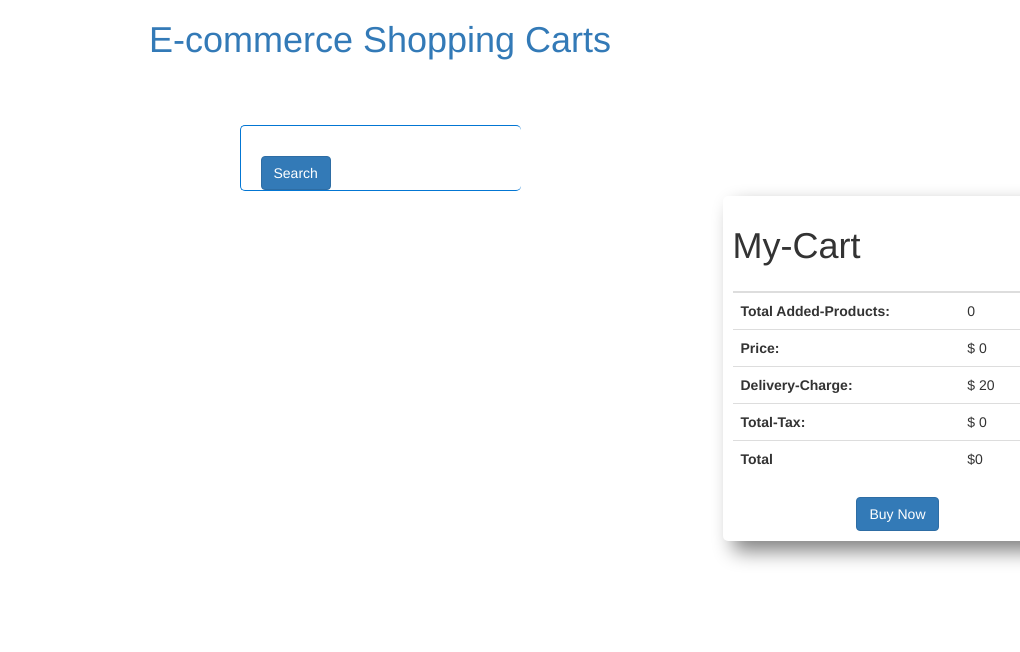
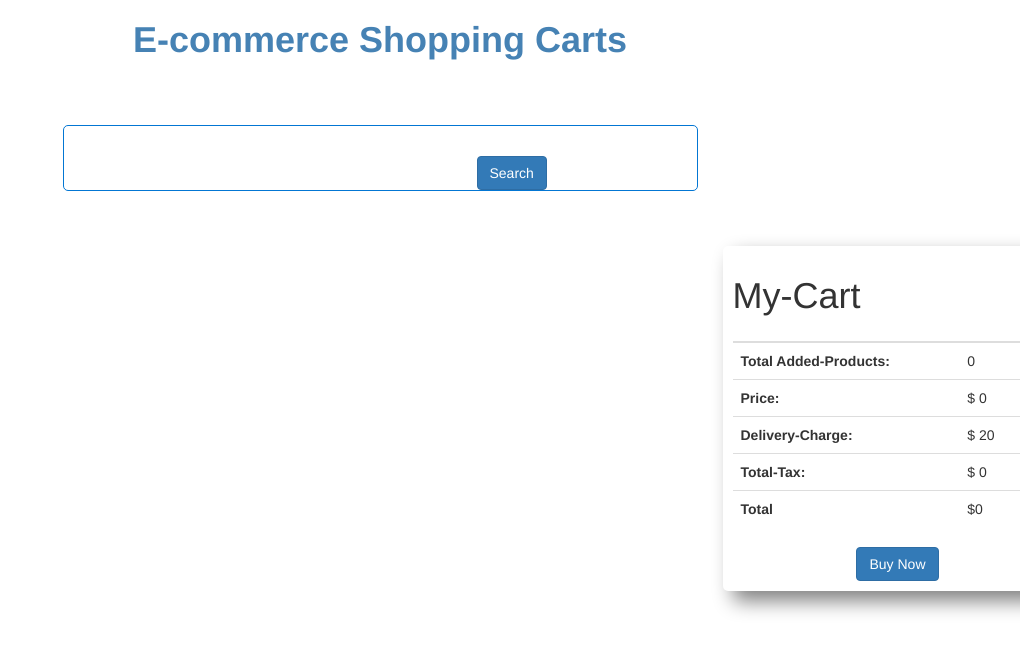
Before and after one commit to torisd560/Ranga-store--website, a plain HTML site: page index.html in a window 1280 px wide. Shown: the whole page, without its empty margins (260-1280 px from the left). Drawn offline with nearby package versions, Linux system fonts and the light colour scheme; no server answers.

Commit message:
added rating

```diff
--- a/css/style.css
+++ b/css/style.css
@@ -1,6 +1,11 @@
 body {
   overflow-x: hidden;
   font-family: "Montserrat", sans-serif;
+}
+.heading{
+  text-align: center;
+  font-weight: bold;
+  color:steelblue;
 }
 .search-field {
   border: none;
@@ -14,21 +19,19 @@ body {
 }
 .search-box {
   border: 1px solid rgb(3, 118, 211);
-  width: 281px;
+  width: 50%;
   border-radius: 5px;
-  margin: auto;
+  margin: auto ;
   margin-top: 50px;
-  border-right: none;
+  margin-bottom: 50px;
 }
 .search-button {
   padding: 10px 50px;
-  border-radius: 25px;
-  margin-left: 20px;
+  margin-left: 413px;
 }
 #all-products {
   display: grid;
   grid-template-columns: repeat(3, 1fr);
-  /* border: 1px solid black; */
   text-align: center;
   width: 100%;
   margin: auto;
@@ -50,7 +53,6 @@ body {
 }
 .cart {
   width: 350px;
-  /* border: 1px solid green; */
   padding: 10px;
   box-shadow: 10px 10px 20px gray;
   border-radius: 5px;
@@ -60,6 +62,12 @@ body {
 .cart-main {
   padding-right: 30px;
 }
+/* rating part */
+.rating{
+  font-weight: bold;
+  color : rgb(253, 72, 97)
+}
+/* responsive part */
 @media only screen and (max-width: 768px) {
   #all-products {
     display: grid;
--- a/index.html
+++ b/index.html
@@ -19,14 +19,14 @@
 
 <body>
   <header>
-    <h1 class="text-center text-primary" >E-commerce Shopping Carts</h1>
+    <h1 class="heading" >E-commerce Shopping Carts</h1>
   </header>
   <main class="main">
     <div class="search-field">
       <div class="search-box">
         <input id="input-field" class="search-field" type="text" />
-        <button type="button" class="btn btn-primary search-button" data-toggle="button" aria-pressed="false"
-          autocomplete="off" id="search-btn" onclick="loadProducts()">
+        <button type="button" class="btn btn-primary rounded-0 search-button"
+           id="search-btn" onclick="loadProducts()">
           Search
         </button>
       </div>
--- a/js/app.js
+++ b/js/app.js
@@ -13,7 +13,7 @@ const showProducts = (products) => {
   console.log(products)
   const allProducts = products.map((pd) => pd);
   for (const product of allProducts) {
-    // console.log(product)
+     console.log(product)
     const image = product.image;
     const div = document.createElement("div");
     div.classList.add("product");
@@ -23,6 +23,8 @@ const showProducts = (products) => {
       </div>
       <h3>${product.title}</h3>
       <p>Category: ${product.category}</p>
+      <h4><span class = "rating">Rate</span> : ${product.rating.rate}</h4>
+      <h4><span class = "rating">Count</span>  : ${product.rating.count}</h4>
       <h2>Price: $ ${product.price}</h2>
       <button onclick="addToCart(${product.id},${product.price})" id="addToCart-btn" class="buy-now btn btn-success">add to cart</button>
       <button id="details-btn" class="btn btn-danger">Details</button></div>
```
